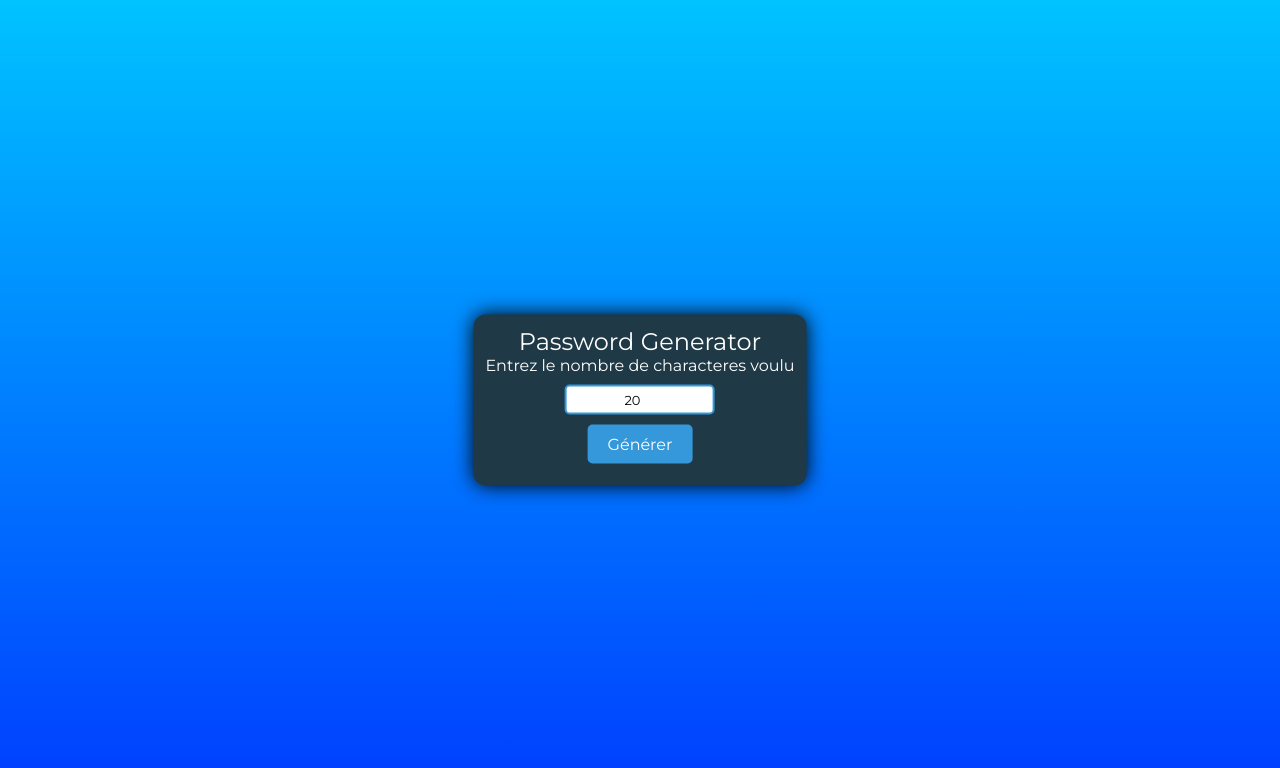
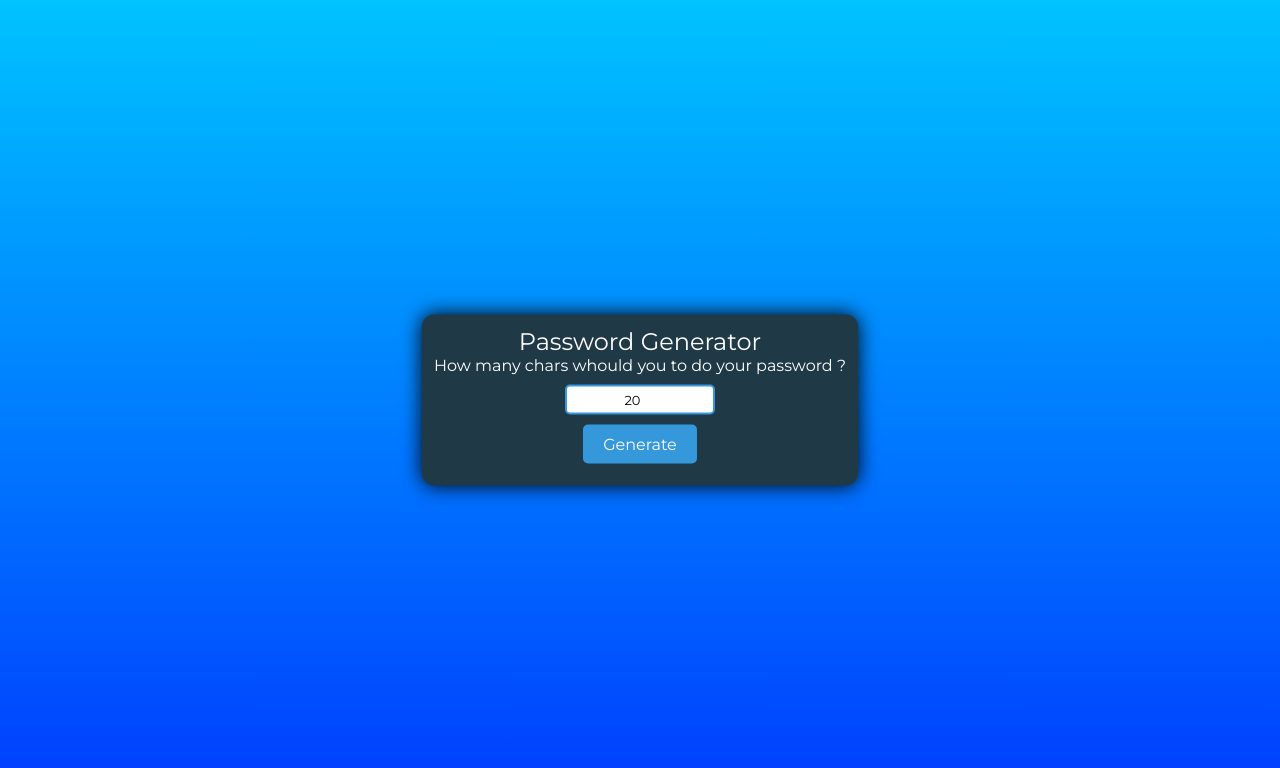
Before and after one commit to Jukww2/juk-web-password-generator, a plain HTML site: page index.html in a window 1280 px wide. Drawn offline with Linux system fonts and the light colour scheme.

Commit message:
Translate things

```diff
--- a/index.html
+++ b/index.html
@@ -12,9 +12,9 @@
     <main>
         <section id="entry">
             <h1>Password Generator</h1>
-            <p>Entrez le nombre de characteres voulu</p>
+            <p>How many chars whould you to do your password ?</p>
             <input type="number" class="input" value="20" name="Amount of chars in the password" id="char-amount">
-            <button class="button" onclick="getRandomPassword()">Générer</button>
+            <button class="button" onclick="getRandomPassword()">Generate</button>
         </section>
         <section id="result">
             <p id="result"></p>
```
